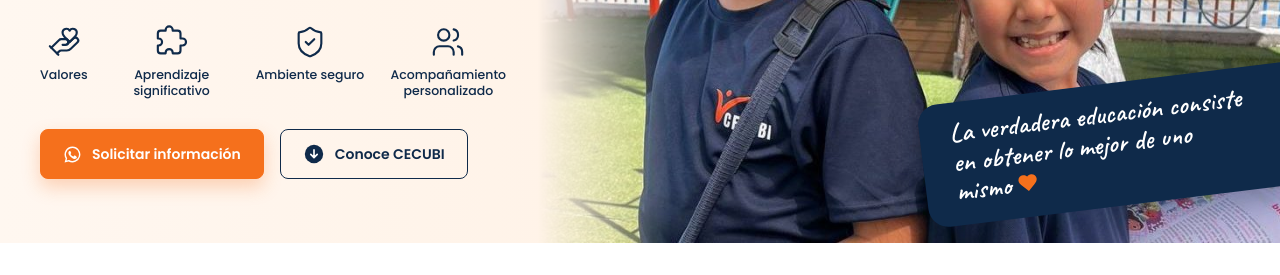
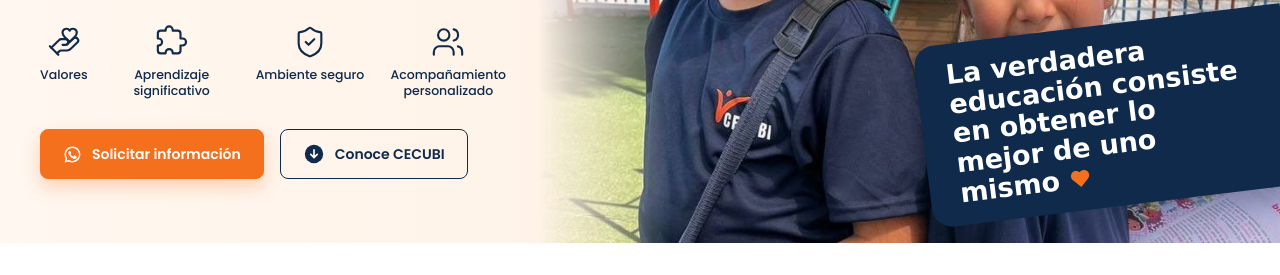
Before and after one commit to ideasxinfin-glitch/Cecubi, a plain HTML site: page index.html in a window 1280 px wide. Shown: the part 389-664 px from the top of the page. Drawn offline with Linux system fonts and the light colour scheme.

Commit message:
Load Montserrat font for CECUBI hero captions

```diff
--- a/index.html
+++ b/index.html
@@ -32,7 +32,7 @@
   <link rel="icon" type="image/png" sizes="192x192" href="/assets/icons/icon-192.png">
   <link rel="apple-touch-icon" href="/assets/icons/apple-touch-icon.png">
   <link rel="preconnect" href="https://fonts.googleapis.com"><link rel="preconnect" href="https://fonts.gstatic.com" crossorigin>
-  <link rel="stylesheet" href="https://fonts.googleapis.com/css2?family=Caveat:wght@600;700&family=Poppins:wght@400;500;600;700;800&display=swap">
+  <link rel="stylesheet" href="https://fonts.googleapis.com/css2?family=Montserrat:wght@400;600;700;800&family=Poppins:wght@400;500;600;700;800&display=swap">
   <link rel="preload" as="image" href="assets/fotos/hero.jpg">
   <link rel="stylesheet" href="style.css"><script src="app.js" defer></script>
   <script type="application/ld+json">{
```
